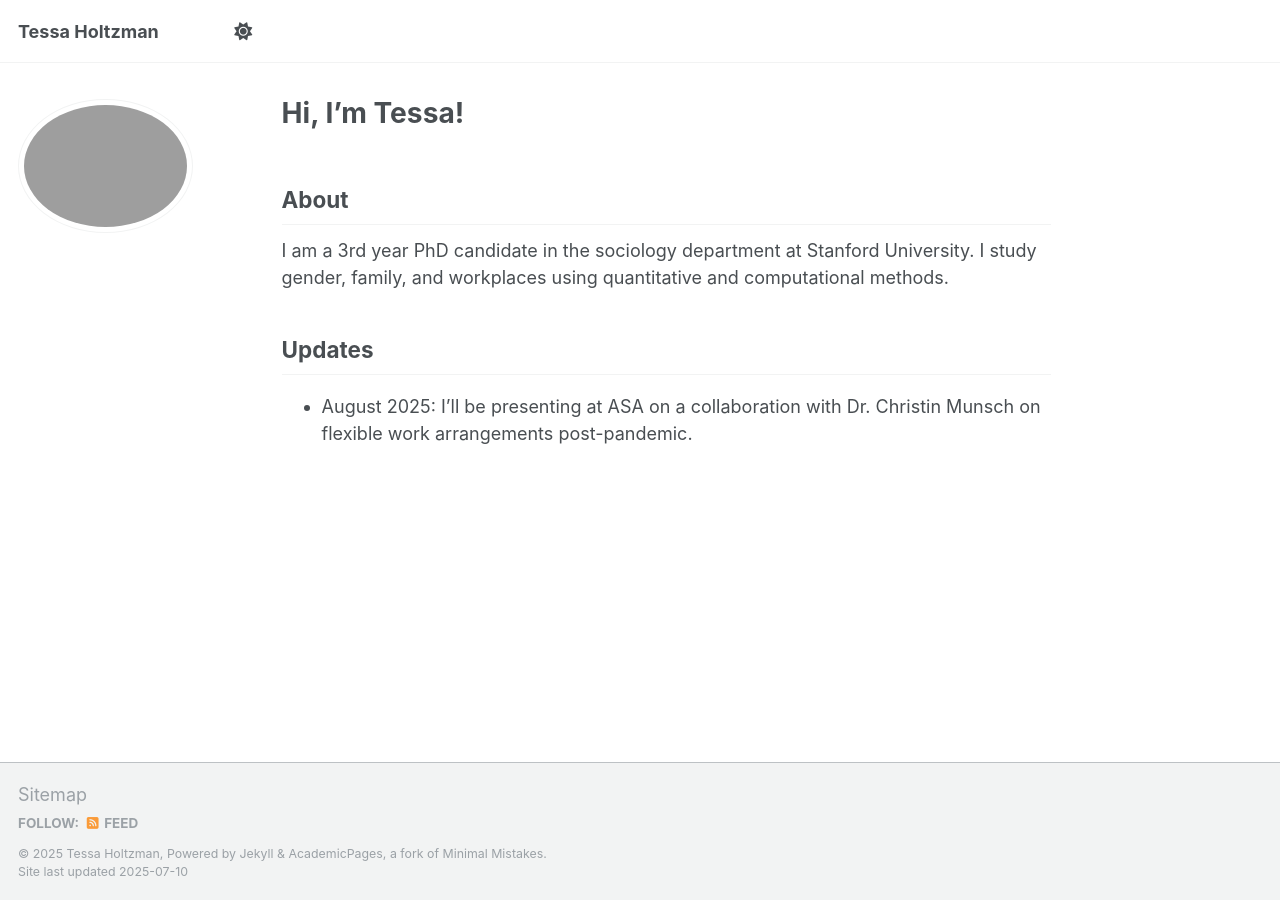
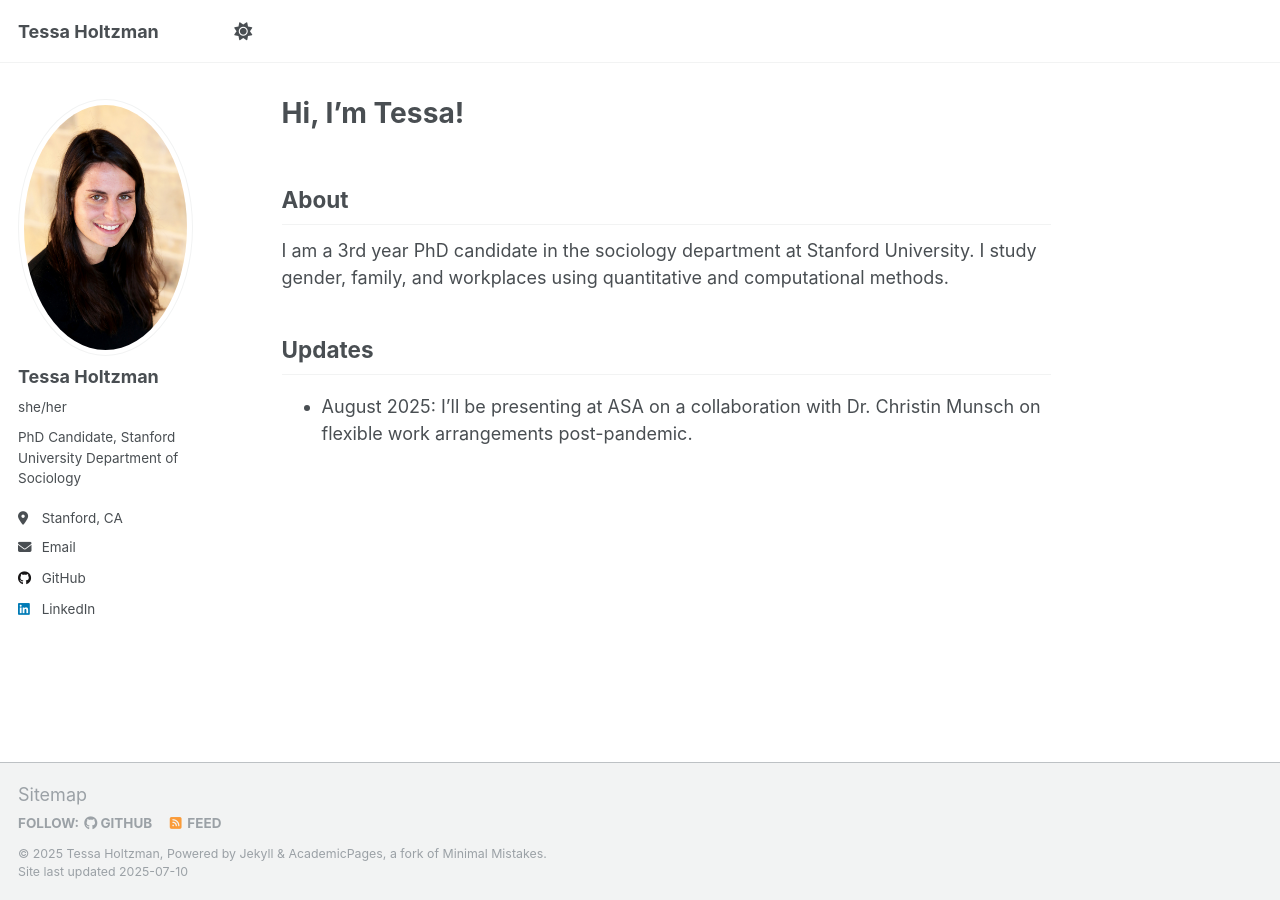
Before and after one commit to tessaholtzman/tessaholtzman.github.io, a Jekyll site: the page built from _pages/about.md, in a window 1280 px wide. Built offline with Jekyll 4.4.1, drawn with Linux system fonts in a browser that asks for light colours; a script that is not in the unit is left out; part of the change alters nothing that is shown.

Commit message:
Fix author profile settings

```diff
--- a/_config.yml
+++ b/_config.yml
@@ -15,21 +15,21 @@ name                     : &name "Tessa Holtzman"
 description              : &description "personal description"
 url                      : https://tessaholtzman.github.io # the base hostname & protocol for your site e.g. "https://[your GitHub username].github.io" or if you already have some other page hosted on Github then use "https://[your GitHub username].github.io/[Your Repo Name]"
 baseurl                  : "" # the subpath of your site, e.g. "/blog"
-repository               : "academicpages/academicpages.github.io"
+repository               : "tessaholtzman.github.io"
 
 # Site Author - The following control what appear as part of the author content on the side bar.
 #               If a field is blank the icon and link will not appear, otherwise it will be shown.
 #               Additional customization can be done by editing /_includes/author-profile.html
 author:
   # Biographic information
-  # avatar           : "TessaHoltzman.jpg"
-  # name             : "Tessa Holtzman"
-  # pronouns         : "she/her"
-  # bio              : "PhD Candidate, Stanford University Department of Sociology"
-  # location         : "Stanford, CA"
+  avatar           : "TessaHoltzman.jpg"
+  name             : "Tessa Holtzman"
+  pronouns         : "she/her"
+  bio              : "PhD Candidate, Stanford University Department of Sociology"
+  location         : "Stanford, CA"
   # employer         : "Red Brick University"
-  # uri              : # URL
-  # email            : "tessamh@stanford.edu"
+  uri              : # URL
+  email            : "tessamh@stanford.edu"
   # academia         : # URL
   # arxiv            : # URL - Update with the correct link to your profile
   # googlescholar    : "https://scholar.google.com/citations?user=PS_CX0AAAAAJ"
@@ -40,10 +40,10 @@ author:
   # researchgate     : # URL
   # scopus           : # URL
   # bitbucket        : # Username - Update with your username on the site
-  # codepen          : # Username
+  # codepen  GitHub Pages template for academic personal websites         : # Username
   # dribbble         : # Username
-  # github           : "tessaholtzman"
-  # kaggle           : # Username
+  github           : "tessaholtzman"
+  #kaggle           : # Username
   # stackoverflow    : # User number or user number and name (i.e., use "1" or "1/jeff-atwood")
   # artstation       : # Username
   # bluesky          : "bsky.app" # Replace this with you Bluesky username
@@ -55,7 +55,7 @@ author:
   # keybase          : # Username
   # instagram        : # Username
   # lastfm           : # Username
-  # linkedin         : tessa-holtzman
+  linkedin         : tessa-holtzman
   # mastodon         : # URL
   # medium           : # URL
   # pinterest        : # Username
@@ -63,7 +63,7 @@ author:
   # steam            : # Username
   # telegram         : # URL
   # tumblr           : # Username
-  # twitter          : # Username for X / Twitter
+  # twitter          : tessa_holtzman
   # vine             : # Username
   # weibo            : # Username
   # wikipedia        : # Username
```
